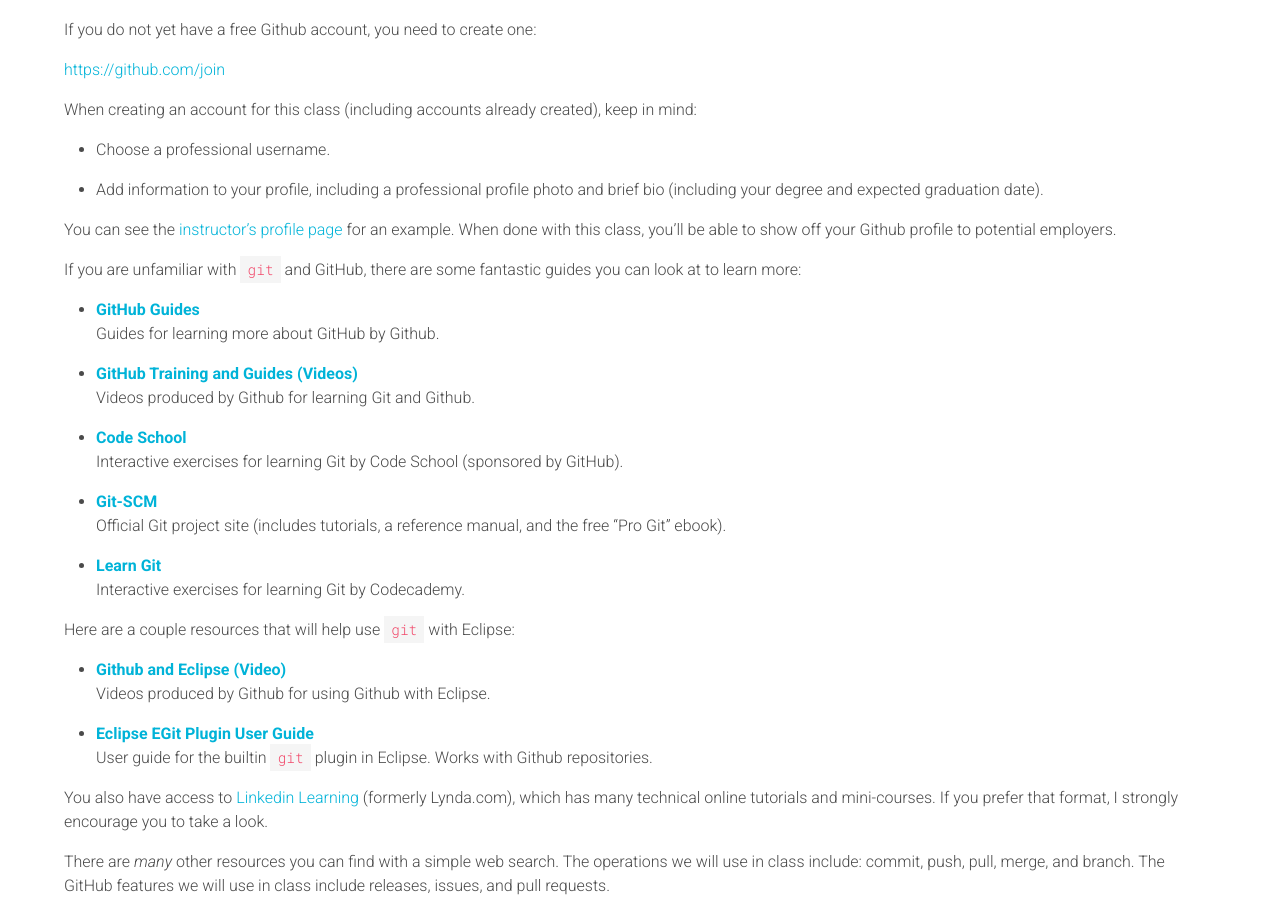
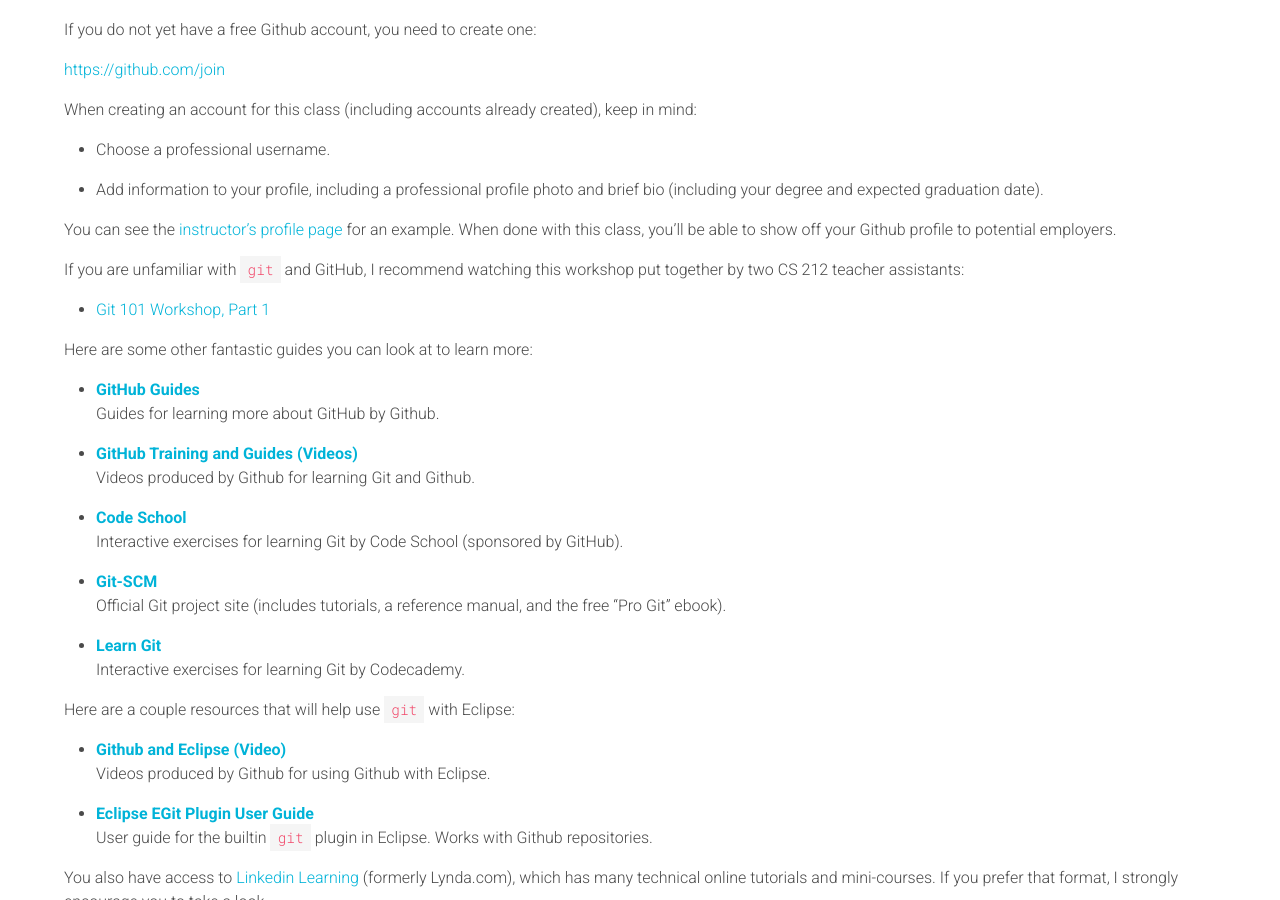
Before and after one commit to usf-cs212-fall2020/usf-cs212-fall2020.github.io, a Jekyll site: the page built from _general/learning-git-and-github.md, in a window 1280 px wide and 900 px high, scrolled down 354 px. Built offline with Jekyll 4.4.1, drawn with Linux system fonts in a browser that asks for light colours; comment, search, counter and statistics services are not loaded.

Commit message:
Linking to workshop recording.

```diff
--- a/_general/learning-git-and-github.md
+++ b/_general/learning-git-and-github.md
@@ -18,7 +18,11 @@
 
 You can see the [instructor's profile page](https://github.com/sjengle) for an example. When done with this class, you'll be able to show off your Github profile to potential employers.
 
-If you are unfamiliar with `git` and GitHub, there are some fantastic guides you can look at to learn more:
+If you are unfamiliar with `git` and GitHub, I recommend watching this workshop put together by two CS 212 teacher assistants:
+
+- [Git 101 Workshop, Part 1](https://www.cs.usfca.edu/~tutoring/git_workshop_part_1.mp4)
+
+Here are some other fantastic guides you can look at to learn more:
 
 - [**GitHub Guides**](https://guides.github.com/)
   Guides for learning more about GitHub by Github.
```
